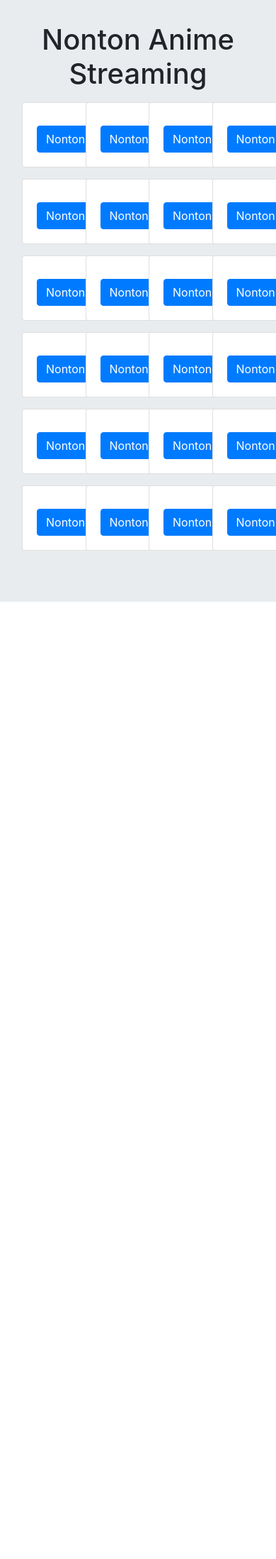
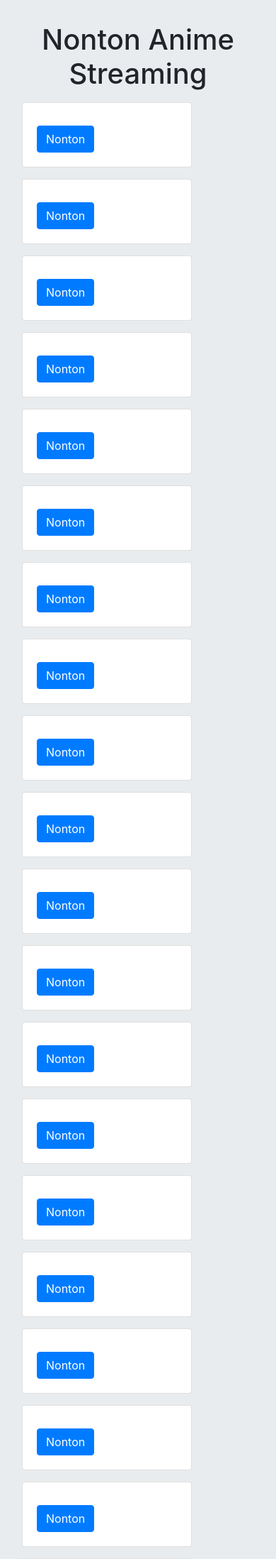
Before and after one commit to neko87jax/API_RIIE, a PHP site: page /index.php in a window 390 px wide; the page is wider, and only the part inside the window is pictured. Shown: the top 2197 px of that part at 71% size. Before the commit the page ends 848 px from the top of that part, so only its background shows below. Run offline with PHP 8.4, Linux system fonts and the light colour scheme; data that the repository does not hold is empty.

Commit message:
Update index.php

```diff
--- a/index.php
+++ b/index.php
@@ -35,11 +35,8 @@ if(isset($_GET['id'])){
 <div class="row">
 
         <?php
-    // var_dump($dataApi);
-    // echo $dataApi[$key]["judul"]."<br>";
-    // echo $dataApi[$key]["link"]."<br>";
     foreach($dataApi as $key => $value):?>
-     <div class="col-3 my-2">
+     <div class="col-lg-3 col-sm-12 col-md-6 my-2">
         <div class="card" style="width: 15rem;">
         <img src="<?=$dataApi[$key]["image"]  ?>" class="card-img-top" alt="<?= $dataApi[$key]["judul"] ?>">
             <div class="card-body">
```
